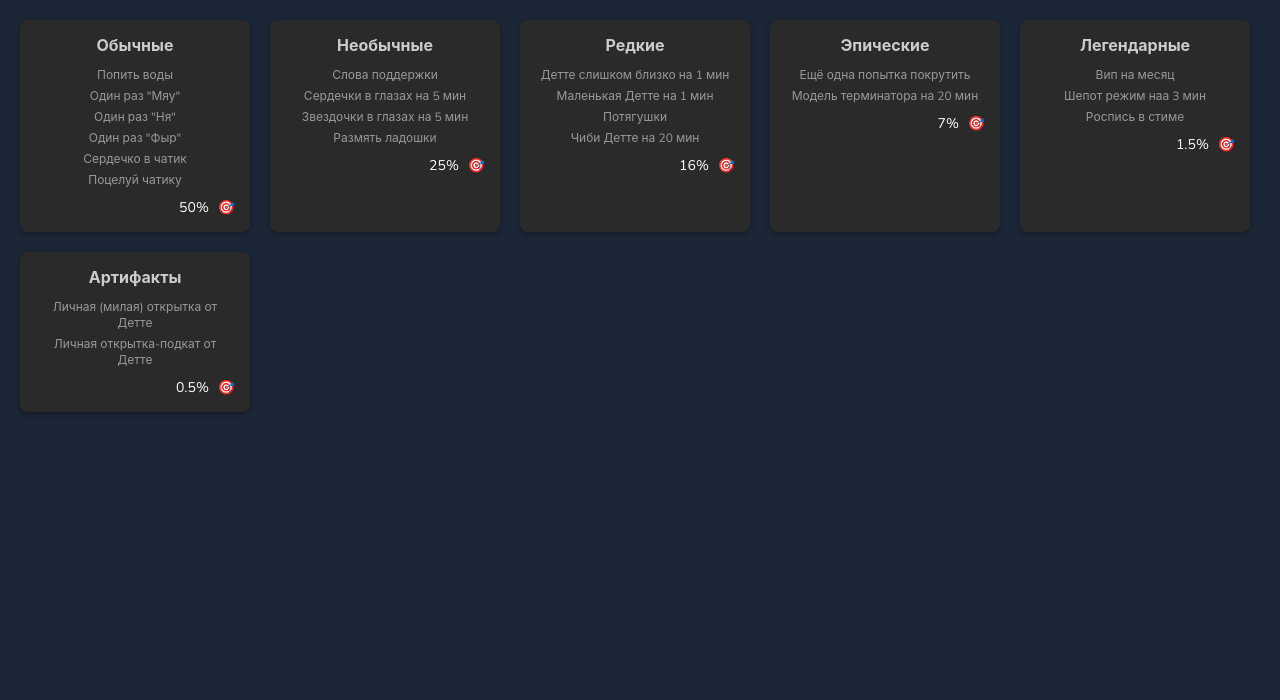
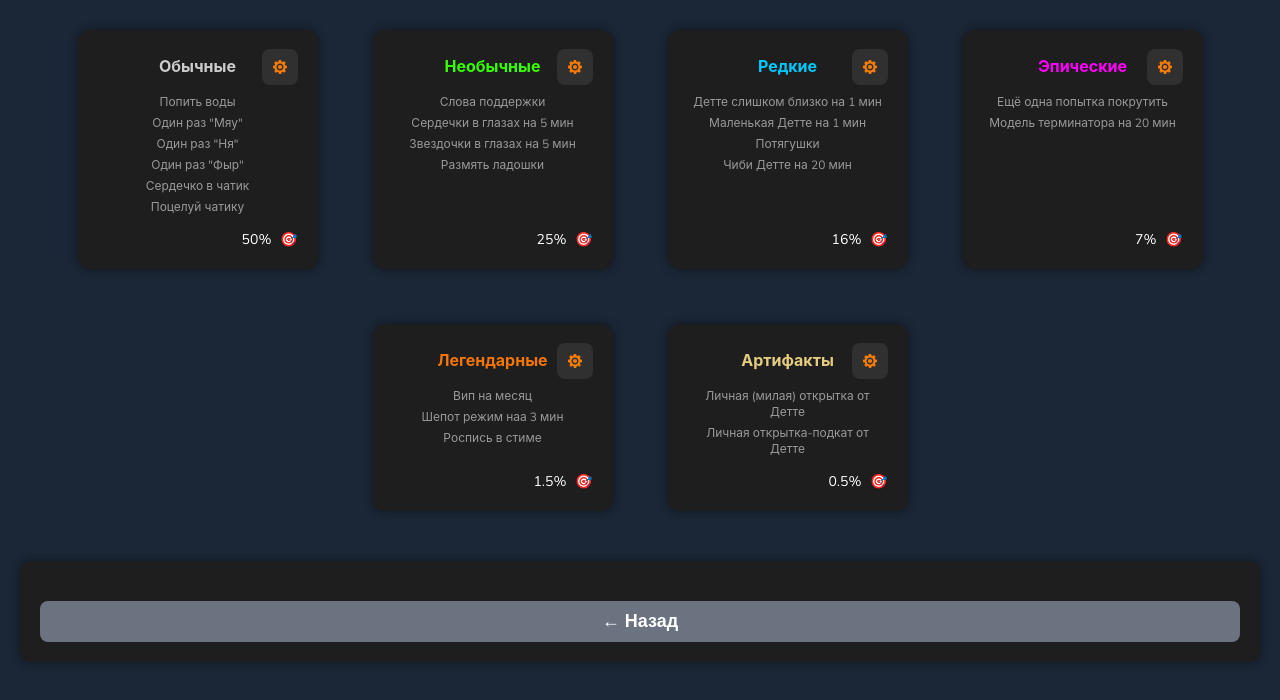
Before and after one commit to ElPresedente/donate-aggregator, a Vue app in the folder frontend/: page /roulette-settings in a window 1280 px wide. Shown: the top 700 px of the page. Built offline with nearby package versions, Linux system fonts and the light colour scheme.

Commit message:
Изменения редактирования рулетки

```diff
--- a/frontend/src/components/RouletteSettingsCard.vue
+++ b/frontend/src/components/RouletteSettingsCard.vue
@@ -1,6 +1,12 @@
 <template>
   <div class="card">
-    <h3>{{ title }}</h3>
+    <div class="header-panel">
+      <h3 :style="{ color: color }">{{ title }}</h3>
+      <button class="edit" @click="openEditor">
+        <img src="./../assets/images/gear.svg" alt="Изменить" width="14px" height="14px">
+      </button>
+    </div>
+
     <ul>
       <li v-for="item in items" :key="item">{{ item }}</li>
     </ul>
@@ -9,12 +15,26 @@
 </template>
 
 <script>
+import { useRouter } from "vue-router";
+
 export default {
   name: 'Card',
   props: {
     title: String,
     items: Array,
-    percentage: Number
+    percentage: Number,
+    color: {
+      type: String,
+      default: '#ccc'
+    },
+    index: Number
+  },
+  setup(props) {
+    const router = useRouter();
+    const openEditor = () => {
+      router.push({ name: 'edit-category', params: { index: props.index } });
+    };
+    return { openEditor };
   }
 }
 </script>
@@ -30,14 +50,16 @@ export default {
 
 .card h3 {
   font-size: 16px;
-  margin: 0 0 10px;
   color: #ccc;
+  flex-grow: 1;
+  text-align: center;
+  margin: 0;
 }
 
 .card ul {
   list-style: none;
   padding: 0;
-  margin: 0 0 10px;
+  margin: 10px 0 10px;
 }
 
 .card li {
@@ -49,9 +71,37 @@ export default {
 .card .stats {
   font-size: 14px;
   text-align: right;
+  margin-top: auto;
 }
 
 .card .stats span {
   margin-left: 5px;
 }
+
+.edit{
+  display: flex;
+  justify-items: center;
+  background-color: #303030;
+  border: 1px solid transparent;
+  align-self: center;
+  border-radius: 8px;
+  padding: 10px;
+  font-weight: 600;
+  color: #f57d07;
+  position: absolute; /* Абсолютное позиционирование */
+  right: 0; /* Прижимаем к правому краю */
+  top: 50%; /* Центрируем по вертикали */
+  transform: translateY(-50%);
+}
+.edit:hover{
+  background-color: #464646;
+  cursor: pointer;
+}
+.header-panel{
+  display: flex;
+  justify-content: center;
+  position: relative;
+  align-items: center;
+  min-height: 34px;
+}
 </style>
--- /dev/null
+++ b/frontend/src/components/RouletteSettingsCardEditor.vue
@@ -0,0 +1,34 @@
+<template>
+  <div>
+    <h2>Редактирование категории</h2>
+    <!-- Здесь будет форма редактирования -->
+  </div>
+</template>
+
+<script>
+import { useRoute } from 'vue-router';
+
+export default {
+  name: 'RouletteSettingsCardEditor',
+  setup() {
+    const route = useRoute();
+    const index = Number(route.params.index);
+
+    // Вывод аргумента в консоль
+    console.log('Index из параметра маршрута:', index);
+
+    return { index };
+  }
+};
+</script>
+
+<style scoped>
+/* Стили для компонента */
+div {
+  padding: 20px;
+}
+
+h2 {
+  color: #ccc;
+}
+</style>
--- a/frontend/src/components/RouletteSettingsPanel.vue
+++ b/frontend/src/components/RouletteSettingsPanel.vue
@@ -1,13 +1,18 @@
 <template>
   <div class="container">
     <RouletteSettingsCard
-      v-for="category in categories"
-      :key="category.title"
+      v-for="(category, index) in categories"
+      :key="index"
       :title="category.title"
       :items="category.items"
       :percentage="category.percentage"
+      :color="category.color"
+      :index="index"
     />
   </div>
+  <section class="card stretch" id="settings-panel">
+    <button class="btn back" @click="goBack">← Назад</button>
+  </section>
 </template>
 
 <script>
@@ -31,27 +36,32 @@ export default {
         {
           title: 'Необычные',
           items: ['Слова поддержки', 'Сердечки в глазах на 5 мин', 'Звездочки в глазах на 5 мин', 'Размять ладошки'],
-          percentage: 25
+          percentage: 25,
+          color: 'rgb(55, 255, 0)',
         },
         {
           title: 'Редкие',
           items: ['Детте слишком близко на 1 мин', 'Маленькая Детте на 1 мин', 'Потягушки', 'Чиби Детте на 20 мин'],
-          percentage: 16
+          percentage: 16,
+          color: 'rgb(0, 200, 255)'
         },
         {
           title: 'Эпические',
           items: ['Ещё одна попытка покрутить', 'Модель терминатора на 20 мин'],
-          percentage: 7
+          percentage: 7,
+          color: 'rgb(255, 0, 251)'
         },
         {
           title: 'Легендарные',
           items: ['Вип на месяц', 'Шепот режим наа 3 мин', 'Роспись в стиме'],
-          percentage: 1.5
+          percentage: 1.5,
+          color: 'rgb(245, 117, 7)'
         },
         {
           title: 'Артифакты',
           items: ['Личная (милая) открытка от Детте', 'Личная открытка-подкат от Детте'],
-          percentage: 0.5
+          percentage: 0.5,
+          color: 'rgb(229, 204, 128)'
         }
       ]
     };
@@ -79,7 +89,30 @@ body {
 .container {
   display: flex;
   flex-wrap: wrap;
-  gap: 20px;
+  justify-content: center;
+  gap: 15px;
+  padding: 10px;
+}
+
+.card {
+  background-color: #1e1e1e;
+  border-radius: 12px;
   padding: 20px;
+  margin: 20px;
+  box-shadow: 0 0 10px #00000070;
+  display: flex;
+  flex-direction: column;
+}
+.btn.back {
+  font-size: large;
+  background-color: #6b7280;
+  margin-top: 20px;
+  width: 100%;
+  padding: 10px;
+  border-radius: 8px;
+  border: none;
+  color: white;
+  font-weight: bold;
+  cursor: pointer;
 }
 </style>
--- a/frontend/src/router/index.js
+++ b/frontend/src/router/index.js
@@ -2,11 +2,13 @@ import { createRouter, createWebHistory } from 'vue-router';
    import Window from '../components/Window.vue';
    import SettingsPanel from '../components/SettingsPanel.vue';
    import RouletteSettingsPanel from '../components/RouletteSettingsPanel.vue';
+   import RouletteSettingsCardEditor from '../components/RouletteSettingsCardEditor.vue';
 
    const routes = [
      { path: '/', component: Window },
      { path: '/settings', component: SettingsPanel },
      { path: '/roulette-settings', component: RouletteSettingsPanel },
+     { path: '/edit-category/:index', name: 'edit-category', component: RouletteSettingsCardEditor },
    ];
 
    const router = createRouter({
```
Also changed, not shown: frontend/src/assets/images/gear.svg (added), frontend/src/assets/images/logo-universal.png (deleted).
